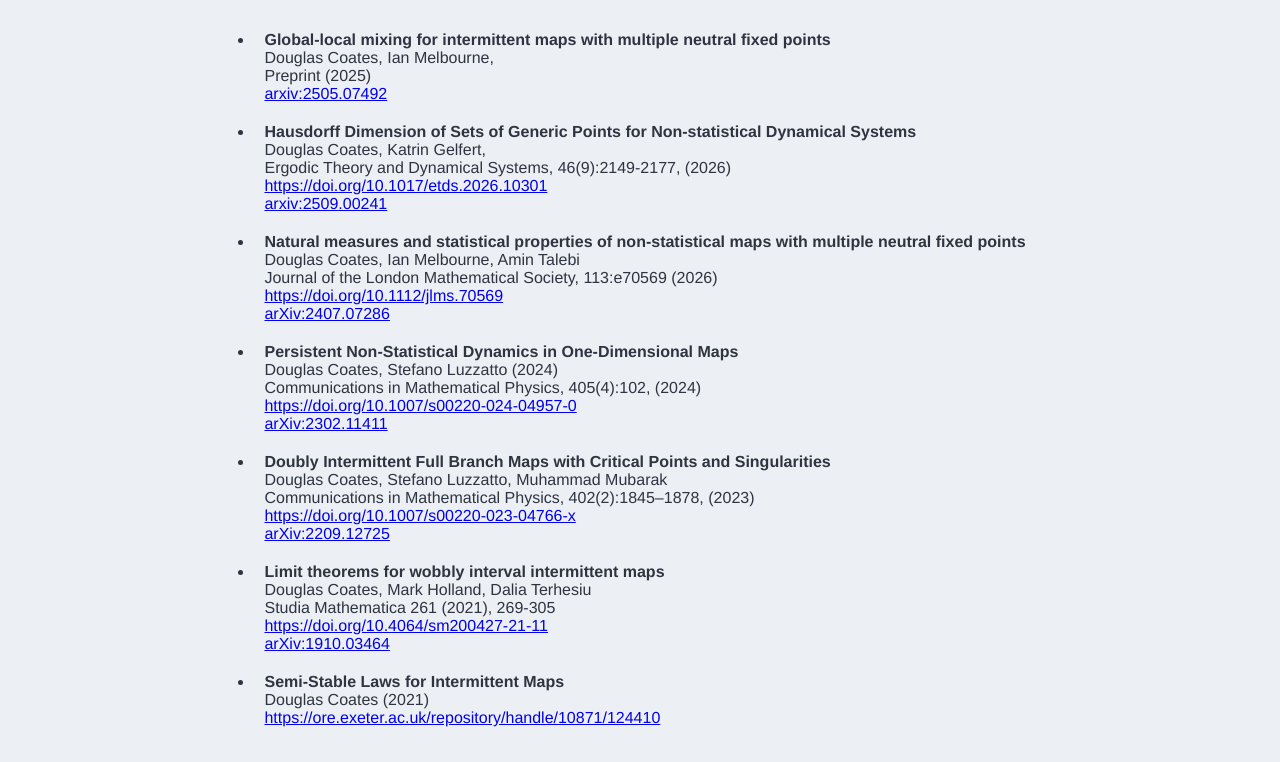
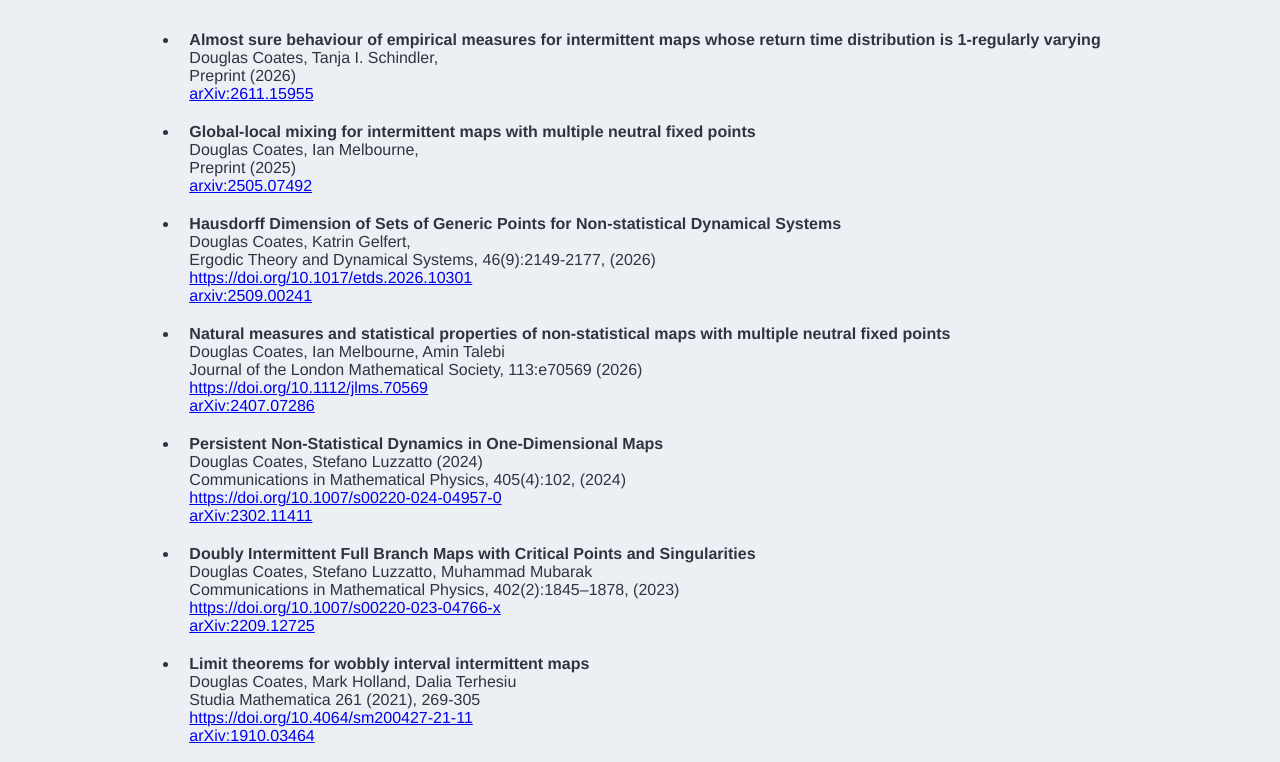
Before and after one commit to douglascoates/douglascoates.github.io, a plain HTML site: page research.html in a window 1280 px wide. Shown: the part 175-937 px from the top of the page. Drawn offline with Linux system fonts and the light colour scheme.

Commit message:
added article with Tanja

```diff
--- a/research.html
+++ b/research.html
@@ -24,6 +24,11 @@
 
 	  <h1 class="title">Publications and Preprints</h1>
 	  <ul>
+	    <li><b>Almost sure behaviour of empirical measures for intermittent maps whose return time distribution is 1-regularly varying </b> <br>
+	      Douglas Coates, Tanja I. Schindler, <br>
+	      Preprint (2026)<br>
+	      <a href="https://arxiv.org/abs/2611.15955">arXiv:2611.15955</a>
+	    </li>
 	    <li><b>Global-local mixing for intermittent maps with multiple neutral fixed points</b> <br>
 	      Douglas Coates, Ian Melbourne, <br>
 	      Preprint (2025) <br>
```
